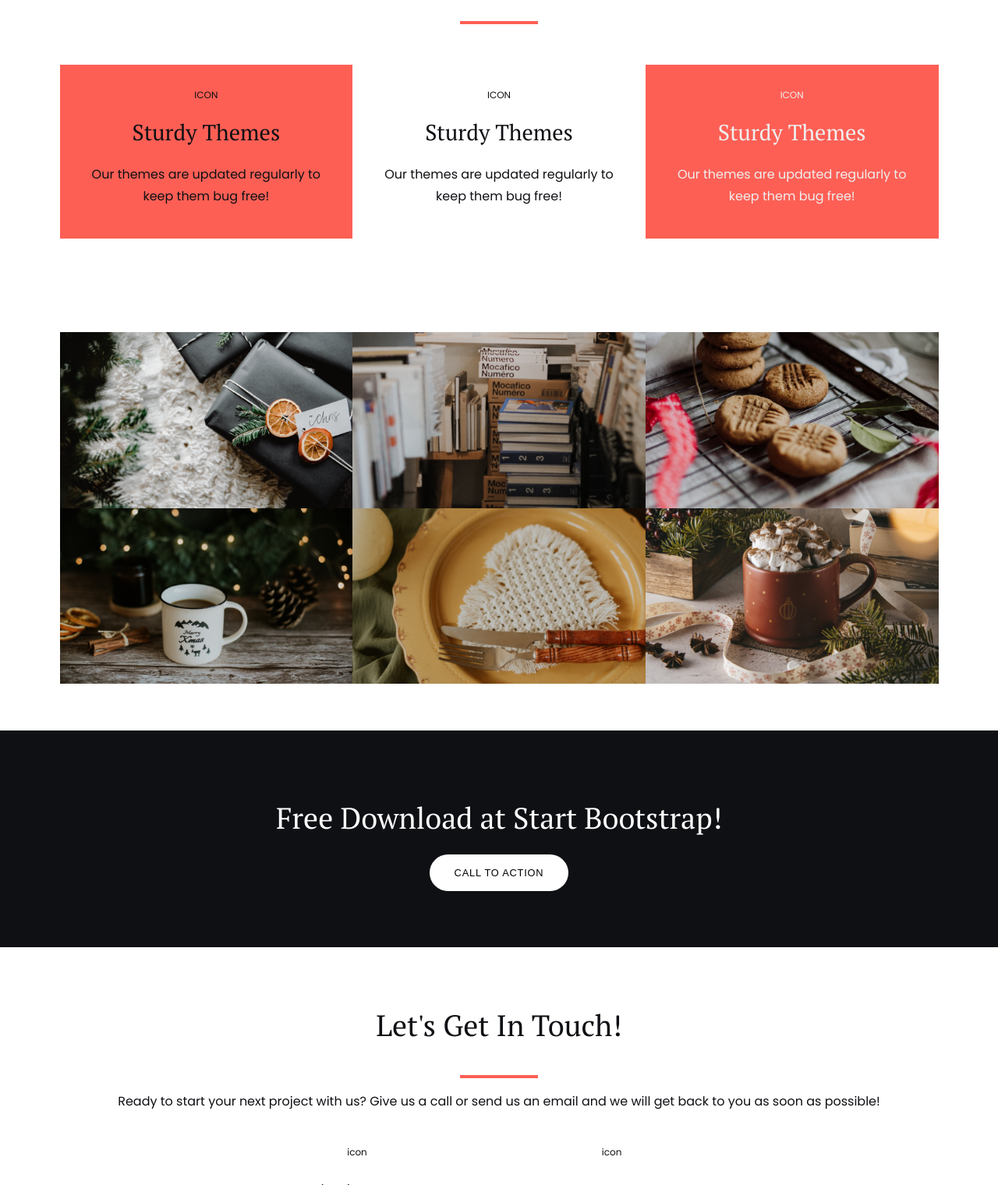
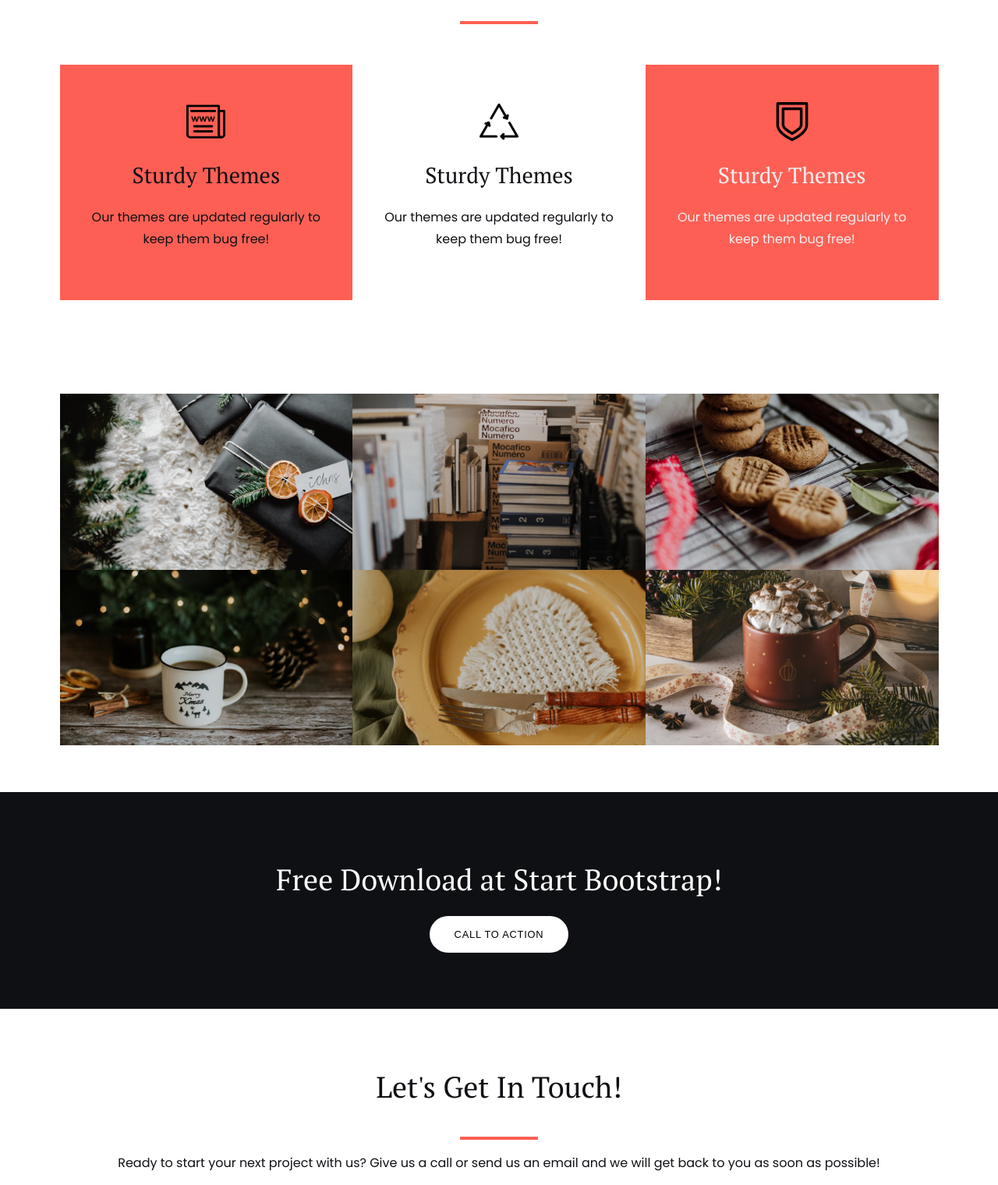
Before and after one commit to eduardo239/template_simple, a plain HTML site: page index.html in a window 1280 px wide. Shown: the part 1280-2800 px from the top of the page at 78% size. Drawn offline with Linux system fonts and the light colour scheme.

Commit message:
bugs corrigidos

```diff
--- a/css/style.css
+++ b/css/style.css
@@ -1472,3 +1472,7 @@ a:hover {
   opacity: 0.8;
   font-weight: 700;
 }
+
+.icon {
+  width: 50px;
+}
--- a/index.html
+++ b/index.html
@@ -16,9 +16,9 @@
               <div class="cols-4 orange"><h2>LOGO</h2></div>
               <div class="cols-8">
                 <ul>
-                  <li><a href="#">link</a></li>
-                  <li><a href="#">lorem</a></li>
-                  <li><a href="#">lego</a></li>
+                  <li><a href="#">HOWE</a></li>
+                  <li><a href="#">ABOUT</a></li>
+                  <li><a href="#">CONTACT</a></li>
                 </ul>
               </div>
             </div>
@@ -72,22 +72,28 @@
         <div class="container">
           <div class="row mt-3">
             <div class="cols-4 center">
-              <div class="p-2 bg-orange">
-                <small>ICON</small>
+              <div class="py-4 px-2 bg-orange">
+                <small
+                  ><img class="icon" src="./ico/web-news.svg" alt="template"
+                /></small>
                 <h4>Sturdy Themes</h4>
                 <p>Our themes are updated regularly to keep them bug free!</p>
               </div>
             </div>
             <div class="cols-4 center">
-              <div class="p-2 bg-white">
-                <small>ICON</small>
+              <div class="py-4 px-2 bg-white">
+                <small
+                  ><img class="icon" src="./ico/recycle.svg" alt="template"
+                /></small>
                 <h4>Sturdy Themes</h4>
                 <p>Our themes are updated regularly to keep them bug free!</p>
               </div>
             </div>
             <div class="cols-4 center">
-              <div class="p-2 bg-orange light">
-                <small>ICON</small>
+              <div class="py-4 px-2 bg-orange light">
+                <small
+                  ><img class="icon" src="./ico/protected.svg" alt="template"
+                /></small>
                 <h4>Sturdy Themes</h4>
                 <p>Our themes are updated regularly to keep them bug free!</p>
               </div>
@@ -115,16 +121,21 @@
     </div>
 
     <!-- cta -->
-    <div class="row">
-      <div class="cols-12 bg-dark white py-6">
-        <div class="center">
-          <h3>Free Download at Start Bootstrap!</h3>
-          <div>
-            <button class="rounded-button">CALL TO ACTION</button>
+    <div class="bg-dark">
+      <div class="container">
+        <div class="row">
+          <div class="cols-12 white py-6">
+            <div class="center">
+              <h3>Free Download at Start Bootstrap!</h3>
+              <div>
+                <button class="rounded-button">CALL TO ACTION</button>
+              </div>
+            </div>
           </div>
         </div>
       </div>
     </div>
+
     <!-- contact -->
     <div class="row py-5">
       <div class="cols-12 center">
@@ -137,13 +148,17 @@
         Ready to start your next project with us? Give us a call or send us an
         email and we will get back to you as soon as possible!
       </p>
-      <div class="cols-12 center">
+      <div class="cols-12 center py-4">
         <div class="cols-6 p-3 mx-3">
-          <small>icon</small>
+          <small
+            ><img class="icon" src="./ico/phone.svg" alt="template"
+          /></small>
           <p class="mt-2">+1 (555) 123-4567</p>
         </div>
         <div class="cols-6 p-3 mx-3">
-          <small>icon</small>
+          <small
+            ><img class="icon" src="./ico/thumb-up.svg" alt="template"
+          /></small>
           <p class="mt-2">contact@yourwebsite.com</p>
         </div>
       </div>
```
Also changed, not shown: README.md.
